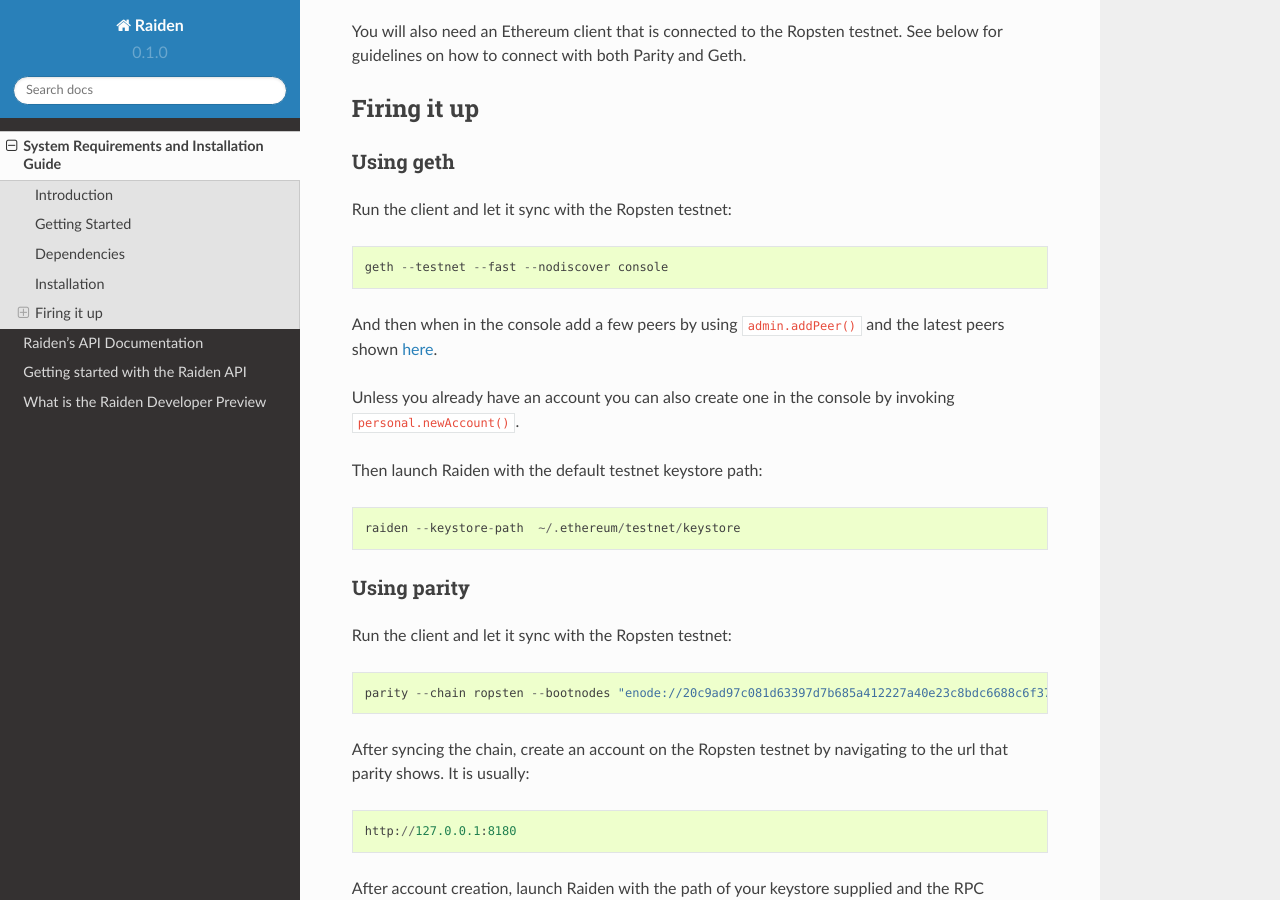
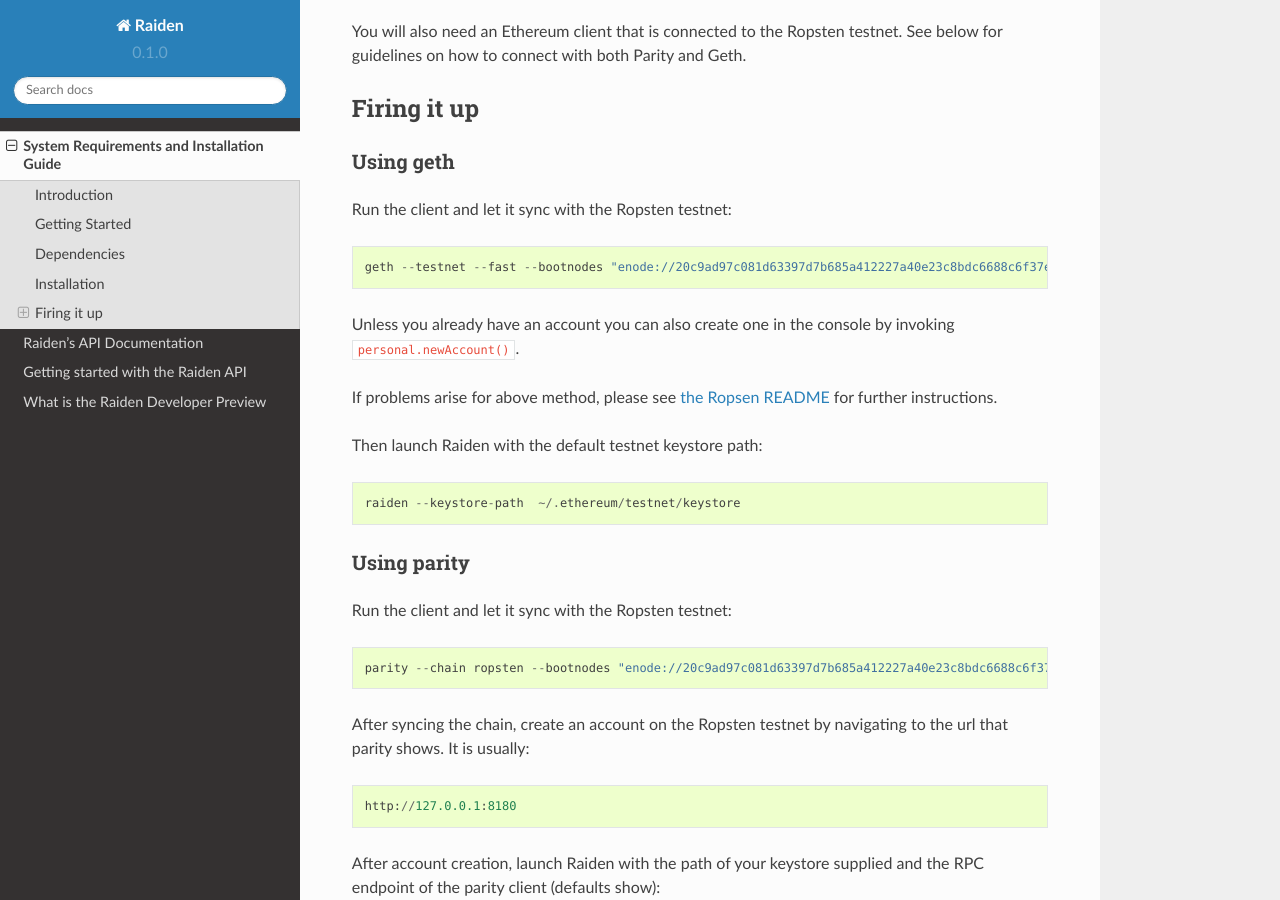
Before and after one commit to raiden-network/raiden, a Sphinx documentation site: the page built from docs/overview_and_guide.rst, in a window 1280 px wide and 900 px high, scrolled down 1109 px. Built offline with Sphinx 7.4.7 and the Read the Docs theme 2.0.0, drawn with Linux system fonts in a browser that asks for light colours; pages that are not in the unit, such as notebooks, are missing from menus.

Commit message:
update geth sync instructions

```diff
--- a/docs/overview_and_guide.rst
+++ b/docs/overview_and_guide.rst
@@ -55,30 +55,30 @@
 
 Run the client and let it sync with the Ropsten testnet::
 
-    geth --testnet --fast --nodiscover console
-
-And then when in the console add a few peers by using ``admin.addPeer()`` and the latest peers shown `here <https://gist.github.com/rfikki/7a95067f8cc02ae8b11bc34544f6aa3e>`_.
+    geth --testnet --fast --bootnodes "enode://20c9ad97c081d63397d7b685a412227a40e23c8bdc6688c6f37e97cfbc22d2b4d1db1510d8f61e6a8866ad7f0e17c02b14182d37ea7c3c8b9c2683aeb6b733a1@52.169.14.227:30303,enode://6ce05930c72abc632c58e2e4324f7c7ea478cec0ed4fa2528982cf34483094e9cbc9216e7aa349691242576d552a2a56aaeae426c5303ded677ce455ba1acd9d@13.84.180.240:30303"
 
 Unless you already have an account you can also create one in the console by invoking ``personal.newAccount()``.
 
+If problems arise for above method, please see `the Ropsen README <https://github.com/ethereum/ropsten>`_ for further instructions.
+
 Then launch Raiden with the default testnet keystore path::
 
-       raiden --keystore-path  ~/.ethereum/testnet/keystore
+    raiden --keystore-path  ~/.ethereum/testnet/keystore
 
 Using parity
 ~~~~~~~~~~~~
 
 Run the client and let it sync with the Ropsten testnet::
 
-     parity --chain ropsten --bootnodes "enode://20c9ad97c081d63397d7b685a412227a40e23c8bdc6688c6f37e97cfbc22d2b4d1db1510d8f61e6a8866ad7f0e17c02b14182d37ea7c3c8b9c2683aeb6b733a1@52.169.14.227:30303,enode://6ce05930c72abc632c58e2e4324f7c7ea478cec0ed4fa2528982cf34483094e9cbc9216e7aa349691242576d552a2a56aaeae426c5303ded677ce455ba1acd9d@13.84.180.240:30303"
+    parity --chain ropsten --bootnodes "enode://20c9ad97c081d63397d7b685a412227a40e23c8bdc6688c6f37e97cfbc22d2b4d1db1510d8f61e6a8866ad7f0e17c02b14182d37ea7c3c8b9c2683aeb6b733a1@52.169.14.227:30303,enode://6ce05930c72abc632c58e2e4324f7c7ea478cec0ed4fa2528982cf34483094e9cbc9216e7aa349691242576d552a2a56aaeae426c5303ded677ce455ba1acd9d@13.84.180.240:30303"
 
 After syncing the chain, create an account on the Ropsten testnet by navigating to the url that parity shows.  It is usually::
 
-     http://127.0.0.1:8180
+    http://127.0.0.1:8180
 
 After account creation, launch Raiden with the path of your keystore supplied and the RPC endpoint of the parity client (defaults show)::
 
-     raiden --keystore-path "~/.local/share/io.parity.ethereum/keys/test" --eth-rpc-endpoint "127.0.0.1:8545"
+    raiden --keystore-path "~/.local/share/io.parity.ethereum/keys/test" --eth-rpc-endpoint "127.0.0.1:8545"
 
 Select the Ethereum account when prompted, and type in the account's password.
 
```
